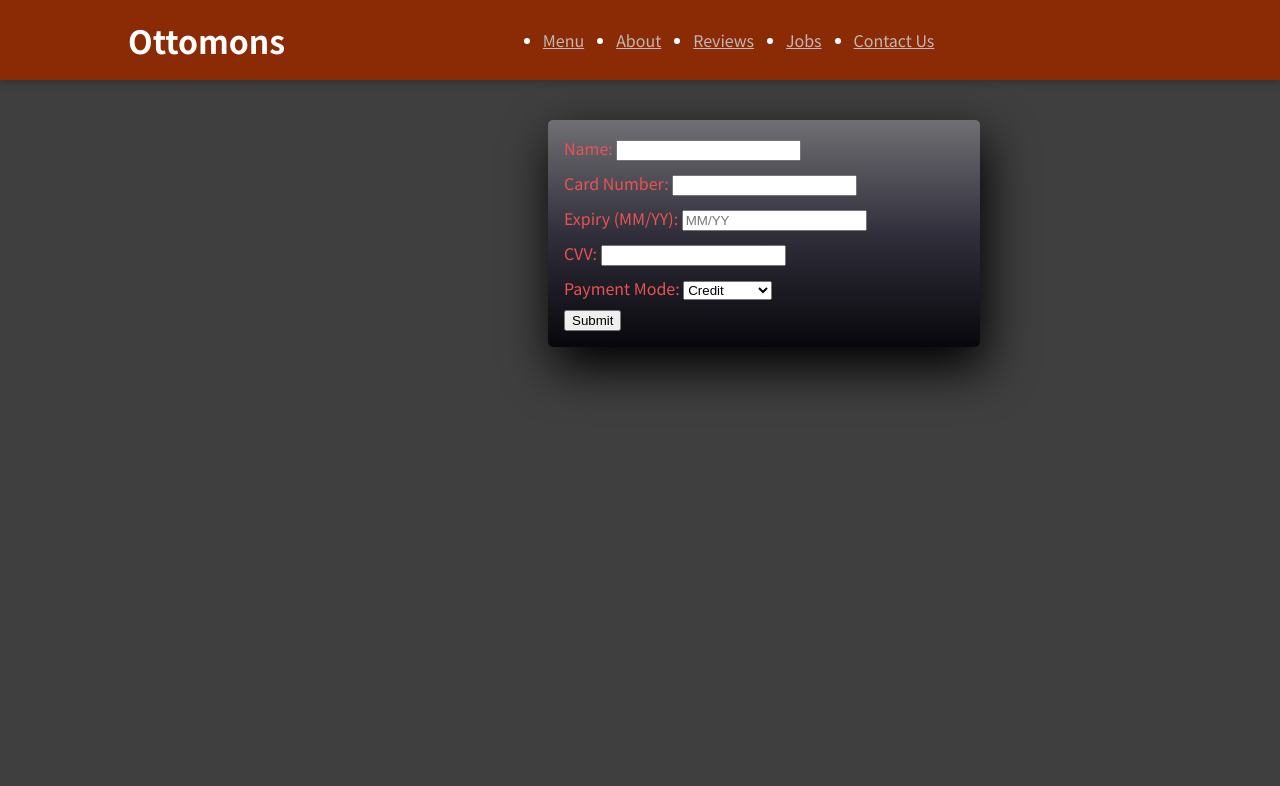
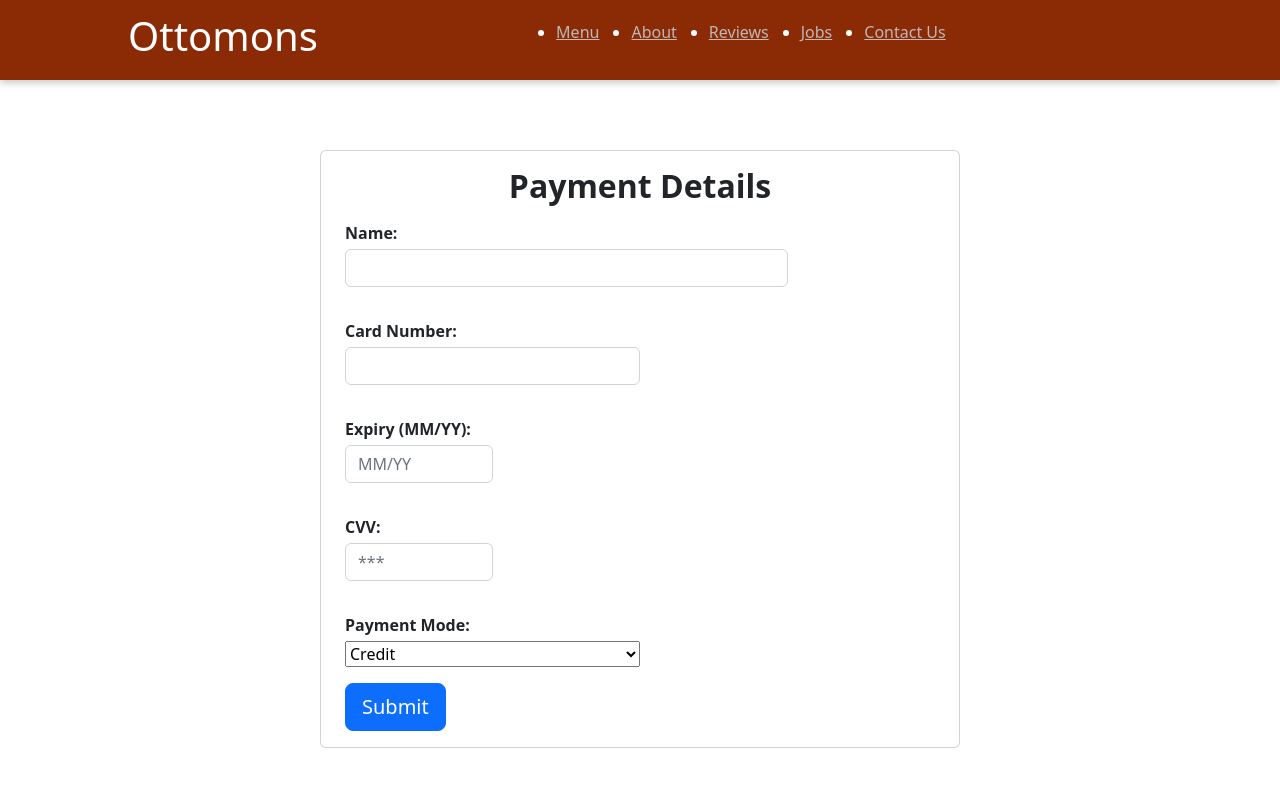
Before and after one commit to HKGrewal98/React-Project-Frontend, a React (Create React App) app: page /ottomons/payment in a window 1280 px wide. Shown: the top 786 px of the page. Built offline with nearby package versions, Linux system fonts and the light colour scheme; no server answers.

Commit message:
styling using bootstrap-initial commit

```diff
--- a/package.json
+++ b/package.json
@@ -9,6 +9,7 @@
     "@testing-library/jest-dom": "^5.11.6",
     "@testing-library/react": "^11.2.2",
     "@testing-library/user-event": "^12.5.0",
+    "bootstrap": "^5.2.3",
     "react": "^18.0.0",
     "react-dom": "^18.0.0",
     "react-hook-form": "^7.43.1",
--- a/src/components/Cart/PaymentForm.js
+++ b/src/components/Cart/PaymentForm.js
@@ -7,7 +7,7 @@ import Alert from "@mui/material/Alert";
 import AlertTitle from "@mui/material/AlertTitle";
 import Stack from "@mui/material/Stack";
 import { useNavigate } from "react-router-dom";
-import classes from "./PaymentForm.module.css";
+import "bootstrap/dist/css/bootstrap.css";
 
 const PaymentForm = (props) => {
   const addressCtx = useContext(AddressContext);
@@ -106,13 +106,12 @@ const PaymentForm = (props) => {
         </Stack>
       )}
 
-      <form
-        className={classes.payment_form}
-        onSubmit={handleSubmit(onSubmitHandler)}
-      >
-        <div>
-          <label htmlFor="name">Name: </label>
+      <form class="row gx-3" onSubmit={handleSubmit(onSubmitHandler)}>
+        <div class="col-12">
+          <div class="d-flex flex-column">
+            <p class="text mb-1 fw-bold">Name: </p>
             <input
+              class="form-control mb-3 w-75"
               type="text"
               id="name"
               name="name"
@@ -132,9 +131,12 @@ const PaymentForm = (props) => {
               {errors.name?.message}
             </p>
           </div>
-        <div>
-          <label htmlFor="cardNumber">Card Number: </label>
+        </div>
+        <div class="col-12">
+          <div class="d-flex flex-column">
+            <p class="text mb-1 fw-bold">Card Number: </p>
             <input
+              class="form-control mb-3 w-50"
               type="text"
               id="cardNumber"
               name="cardNumber"
@@ -154,9 +156,12 @@ const PaymentForm = (props) => {
               {errors.cardNumber?.message}
             </p>
           </div>
-        <div>
-          <label htmlFor="expiry">Expiry (MM/YY): </label>
+        </div>
+        <div class="col-12">
+          <div class="d-flex flex-column">
+            <p class="text mb-1 fw-bold">Expiry (MM/YY): </p>
             <input
+              class="form-control mb-3 w-25"
               type="text"
               id="expiry"
               name="expiry"
@@ -173,12 +178,16 @@ const PaymentForm = (props) => {
               {errors.expiry?.message}
             </p>
           </div>
-        <div>
-          <label htmlFor="cvv">CVV: </label>
+        </div>
+        <div class="col-12">
+          <div class="d-flex flex-column">
+            <p class="text mb-1 fw-bold">CVV: </p>
             <input
+              class="form-control mb-3 w-25"
               type="password"
               id="cvv"
               name="cvv"
+              placeholder="***"
               {...register("cvv", {
                 required: "CVV is Required",
                 minLength: {
@@ -195,9 +204,12 @@ const PaymentForm = (props) => {
               {errors.cvv?.message}
             </p>
           </div>
-        <div>
-          <label htmlFor="paymentMode">Payment Mode: </label>
+        </div>
+        <div class="col-12">
+          <div class="d-flex flex-column">
+            <p class="text mb-1 fw-bold">Payment Mode: </p>
             <select
+              class="w-50 mb-3"
               id="paymentMode"
               name="paymentMode"
               {...register("paymentMode")}
@@ -207,9 +219,12 @@ const PaymentForm = (props) => {
               <option value="mastercard">Mastercard</option>
             </select>
           </div>
-        <button className={classes.submit_button} type="submit">
+        </div>
+        <div class="col-12">
+          <button class="btn btn-primary btn-lg raised mb-3" type="submit">
             Submit
           </button>
+        </div>
       </form>
     </React.Fragment>
   );
--- a/src/components/Cart/PaymentForm.module.css
+++ /dev/null
@@ -1,11 +0,0 @@
-.payment_form {
-  color: rgb(233, 83, 83);
-  overflow: hidden;
-  border-radius: 5px;
-  padding: 1rem;
-  box-shadow: 5px 20px 50px #000;
-  background: linear-gradient(to bottom, #706f73, #312f3b, #07070c);
-}
-.submit_button {
-  margin-top: 10px;
-}
--- a/src/components/Pages/Payment.js
+++ b/src/components/Pages/Payment.js
@@ -1,13 +1,13 @@
 import PaymentForm from "../Cart/PaymentForm";
+import "bootstrap/dist/css/bootstrap.css";
 import classes from "./Payment.module.css";
 
 export default function Payment() {
   return (
-    <div style={{ color: "red", marginTop: "100px" }}>
-      <div className={classes.payment_container}>
-        <div className="form-section">
-          <PaymentForm />
-        </div>
+    <div className={`container p-0 body w-50 title ${classes.title}`}>
+      <div class="card px-4 d-flex justify-content-center">
+        <p class="h6 py-3 m-auto fs-2 fw-bolder">Payment Details</p>
+        <PaymentForm />
       </div>
     </div>
   );
--- a/src/components/Pages/Payment.module.css
+++ b/src/components/Pages/Payment.module.css
@@ -1,8 +1,3 @@
-.payment_container {
-  display: flex;
-  flex-wrap: wrap;
-  justify-content: end;
-  margin: 0 20px;
-  max-width: 960px;
-  padding-top: 20px;
+.title {
+  margin-top: 150px;
 }
```
Also changed, not shown: 1 other file (tests, documents, lock files or other folders). Lines whose indentation alone changed are shown as unchanged.
